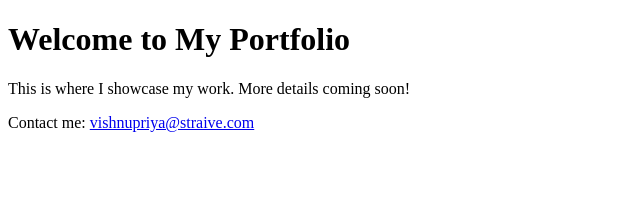
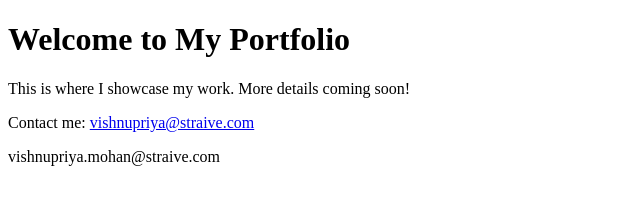
Before and after one commit to Vishnupriya1107/vishnupriya-portfolio, a plain HTML site: page index.html in a window 1280 px wide. Shown: the whole page, without its empty margins (0-640 px from the left). Drawn offline with Linux system fonts and the light colour scheme.

Commit message:
Updated index.html

```diff
--- a/index.html
+++ b/index.html
@@ -10,7 +10,7 @@
 
   <p>Contact me: <span id="email"></span></p>
 
-  <script>
+  vishnupriya.mohan@straive.com<script>
     const user = "vishnupriya";
     const domain = "straive.com";
     const email = user + "@" + domain;
```
